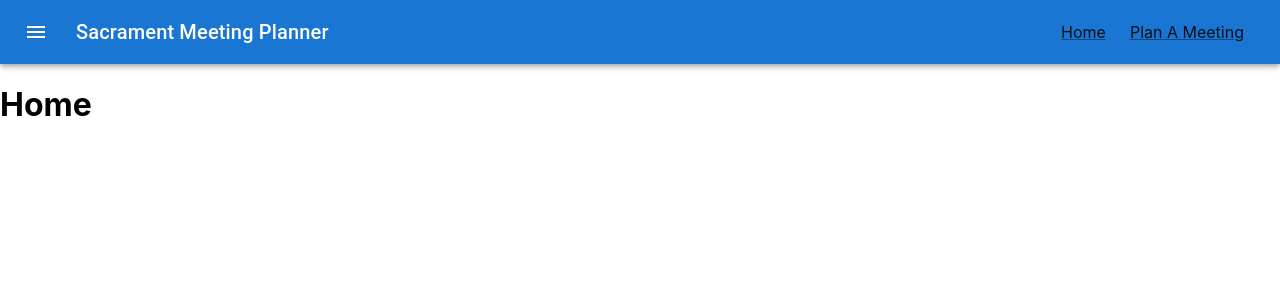
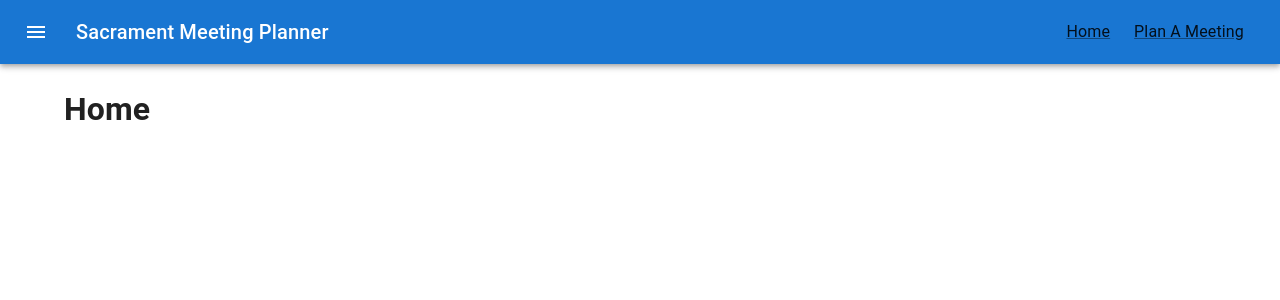
Before and after one commit to cswitzer/SacramentMeetingPlanner, a React (Create React App) app: page / in a window 1280 px wide. Shown: the top 300 px of the page. Built offline with nearby package versions, Linux system fonts and the light colour scheme.

Commit message:
added css baseline styling

```diff
--- a/src/pages/Home.jsx
+++ b/src/pages/Home.jsx
@@ -1,10 +1,20 @@
 import React from "react"
+import Container from "@mui/material/Container"
+import CssBaseline from "@mui/material/CssBaseline"
+import { createTheme, ThemeProvider } from "@mui/material/styles"
 
 const Home = () => {
+  const theme = createTheme()
+
   return (
-    <div>
-      <h1>Home</h1>
-    </div>
+    <ThemeProvider theme={theme}>
+      <Container component='main' maxWidth='lg'>
+        <CssBaseline />
+        <div>
+          <h1>Home</h1>
+        </div>
+      </Container>
+    </ThemeProvider>
   )
 }
 
```
